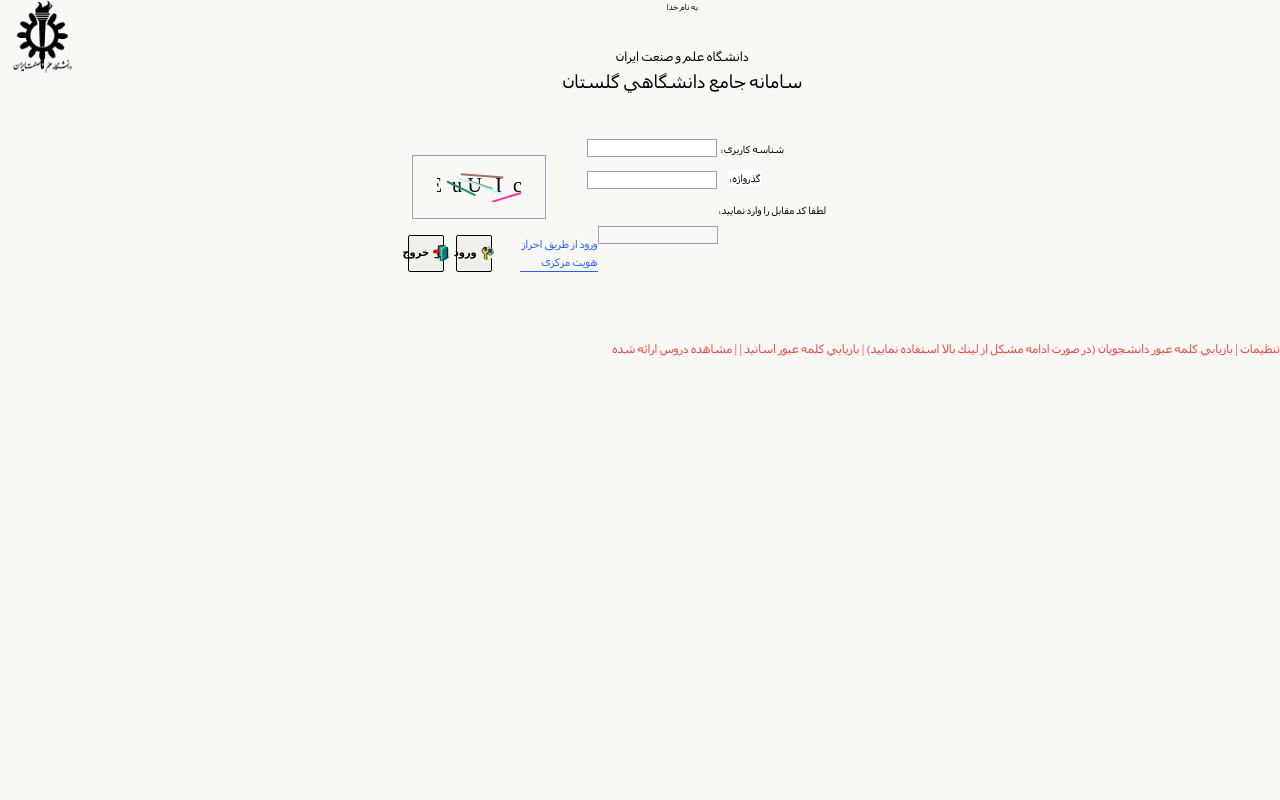
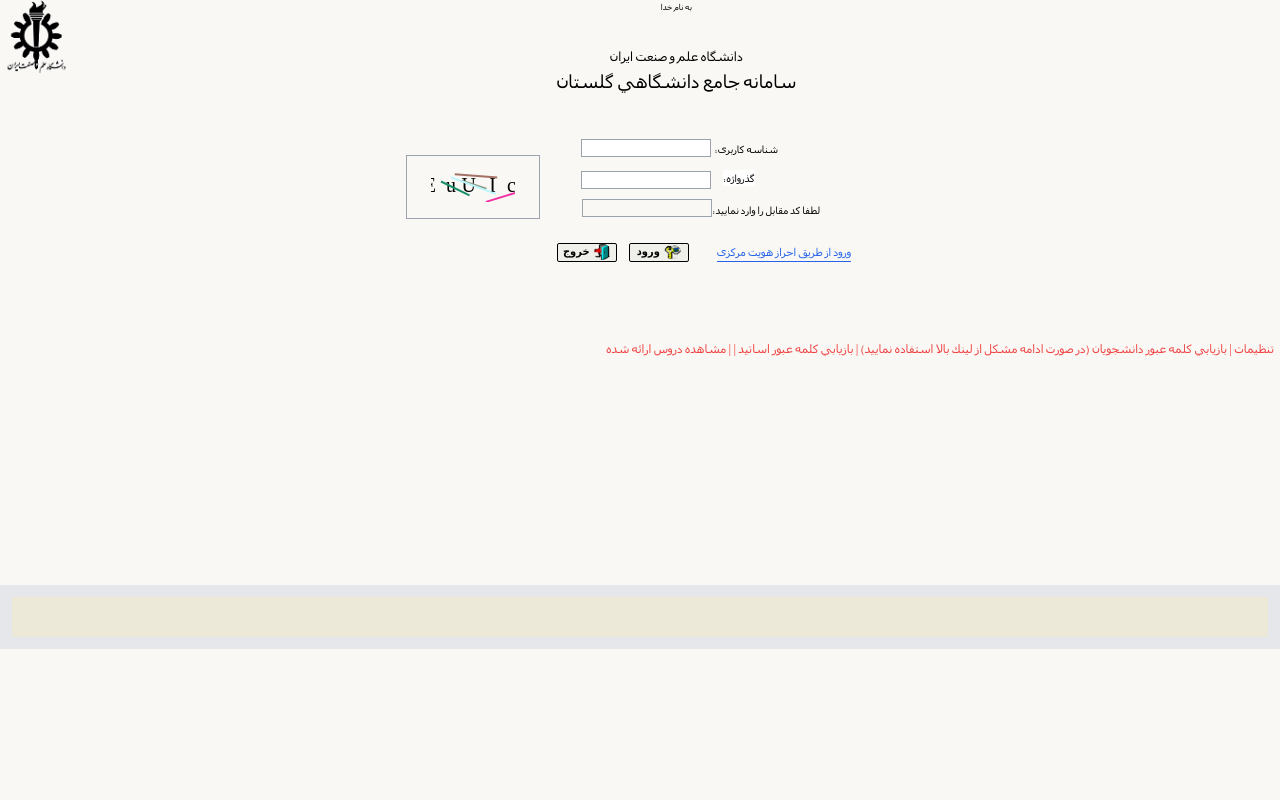
Before and after one commit to Kamyarkamali/projectuni, a React (Vite) app in the folder front/: page / in a window 1280 px wide. Shown: the top 800 px of the page. Built offline with nearby package versions, Linux system fonts and the light colour scheme.

Commit message:
end project

```diff
--- a/front/src/App.jsx
+++ b/front/src/App.jsx
@@ -1,5 +1,5 @@
 import React, { useEffect } from "react";
-import { Route, Routes, useLocation } from "react-router-dom";
+import { Route, Routes, useLocation, useNavigate } from "react-router-dom";
 import useTitle from "./hook/useTitle";
 import "./App.css";
 import Form from "./components/Form";
@@ -9,55 +9,48 @@ import HeaderSaidbar from "./components/HeaderSaidbar";
 import Saidbar from "./components/Saidbar";
 import Detailse from "./components/Detailse";
 import Detailsse2 from "./components/Detailsse2";
-
-import { useNavigate } from "react-router-dom";
+import ProtectedRoute from "./components/ProductRoute";
 
 function App() {
   const location = useLocation();
   const navigate = useNavigate();
 
-  const isDefaultPage = location.pathname === "/";
-  const isDetailsePage = location.pathname === "/sinajabbari/detailse";
-  const isDetailsse2Page = location.pathname === "/sinajabbari/detailse2";
-
   useEffect(() => {
     useTitle("سیستم جامع دانشگاهی گلستان");
     const token = localStorage.getItem("token");
-
-    if (!token) {
-      navigate("/");
+    if (location.pathname === "/" && token) {
+      navigate("/sinajabbari");
     }
-  }, [navigate]);
+  }, [location, navigate]);
 
   return (
     <div className="flex flex-col h-screen">
-      {isDefaultPage && <Form />}
-      {!isDefaultPage && !isDetailsePage && !isDetailsse2Page && (
+      <Routes>
+        <Route path="/" element={<Form />} />
+        <Route
+          path="/sinajabbari/*"
+          element={
+            <ProtectedRoute
+              element={() => (
                 <>
                   <HeaderSaidbar />
                   <div className="flex flex-1">
                     <Saidbar />
                     <main className="flex-1 p-4">
                       <Routes>
-                <Route path="/sinajabbari" element={<AdminPanel />}>
-                  <Route index element={<MainSaidbar />} />
-                  {/* <Route path="authenticateuser" element={<Detailsse2 />} /> */}
-                </Route>
+                        <Route path="/" element={<MainSaidbar />} />
+                        <Route path="admin" element={<AdminPanel />} />
+                        <Route path="detailse" element={<Detailse />} />
+                        <Route path="detailse2" element={<Detailsse2 />} />
                       </Routes>
                     </main>
                   </div>
                 </>
               )}
-      {isDetailsePage && (
-        <header className="p-4">
-          <Detailse />
-        </header>
-      )}
-      {isDetailsse2Page && (
-        <header className="p-4">
-          <Detailsse2 />
-        </header>
-      )}
+            />
+          }
+        />
+      </Routes>
     </div>
   );
 }
--- a/front/src/components/Form.jsx
+++ b/front/src/components/Form.jsx
@@ -29,9 +29,12 @@ function Form() {
       });
       const result = await response.json();
 
-      if (response.status === 200) {
-        localStorage.setItem("user", result);
+      console.log(result);
+
+      if (response.ok) {
+        localStorage.setItem("token", result.user.email);
         setloading({ status: true, value: true });
+        window.location.href = "/sinajabbari";
       } else {
         throw new Error("Request failed");
       }
@@ -157,7 +160,7 @@ function Form() {
               </div>
               {/* button login exit */}
 
-            <div className="flex gap-3 justify-center ml-[6rem] mt-9 w-full">
+              <div className="flex gap-3 justify-center absolute top-[3rem] left-[2rem] mt-9 w-full">
                 <a
                   onClick={alertHandeler}
                   className="text-[12px] md:ml-4 text-blue-600 border-b-[1px] border-blue-600 "
@@ -186,28 +189,28 @@ function Form() {
           </div>
         </form>
 
-        <p
-          className="text-[13px] z-20 text-right w-full text-red-500 mr-3 cursor-pointer mt-[-5rem]"
-        >
+        <p className="text-[13px] z-20 text-right w-full text-red-500 mr-3 cursor-pointer mt-[-5rem]">
           تنظيمات | بازيابي كلمه عبور دانشجويان (در صورت ادامه مشكل از لينك بالا
           استفاده نماييد) | بازيابي كلمه عبور اساتيد | | مشاهده دروس ارائه شده
         </p>
       </div>
       {loading.status === false ? (
         ""
-      ) : loading.status === true  && loading.value === true  ? (
+      ) : loading.status === true && loading.value === true ? (
         <div className="bg-green-800 flex items-center gap-[10rem] absolute bottom-[-9.6rem] z-20 w-full left-0">
           <p className="bg-green-800 text-white text-sm">1 پیغام</p>
           <p className="bg-green-800  text-[12px] text-white">
             ورود با موفقیت انجام شد
           </p>
         </div>
-      ): <div className="bg-[#8b008b] flex items-center gap-[10rem] absolute bottom-[-9.6rem] z-20 w-full left-0">
+      ) : (
+        <div className="bg-[#8b008b] flex items-center gap-[10rem] absolute bottom-[-9.6rem] z-20 w-full left-0">
           <p className="bg-[#8b008b] text-white text-sm">1 خطا</p>
           <p className="bg-[#8b008b]  text-[12px] text-white">
             کد1 : شناسه کاربري يا گذرواژه اشتباه است.
           </p>
-    </div>}
+        </div>
+      )}
     </>
   );
 }
--- /dev/null
+++ b/front/src/components/ProductRoute.jsx
@@ -0,0 +1,10 @@
+import React from "react";
+import { Navigate } from "react-router-dom";
+
+const ProtectedRoute = ({ element: Component }) => {
+  const token = localStorage.getItem("token");
+
+  return token ? <Component /> : <Navigate to="/" />;
+};
+
+export default ProtectedRoute;
--- a/front/src/layout/Header.jsx
+++ b/front/src/layout/Header.jsx
@@ -8,8 +8,6 @@ function Header() {
   return (
     <>
       <div className="flex justify-between max-w-[1420px] mx-auto">
-        {/* <div>right</div> */}
-
         <div className="flex flex-col items-center justify-center w-full">
           <p className="text-[9px]">به نام خدا</p>
           <div className="flex flex-col items-center mt-[2rem]">
--- a/front/src/layout/Layout.jsx
+++ b/front/src/layout/Layout.jsx
@@ -2,14 +2,22 @@ import React from "react";
 import Header from "./Header";
 import Footer from "./Footer";
 
+import { useLocation } from "react-router-dom";
+
 function Layout({ children }) {
+  const location = useLocation();
+
+  const main = location.pathname === "/";
+
   return (
     <div>
       <headr>
         <Header />
       </headr>
 
-      <main className="h-fit">{children}</main>
+      <main className={`${main ? "h-[490px]" : "max-h-fit"} overflow-hidden`}>
+        {children}
+      </main>
 
       <footer>
         <Footer />
```
Lines whose indentation alone changed are shown as unchanged.
